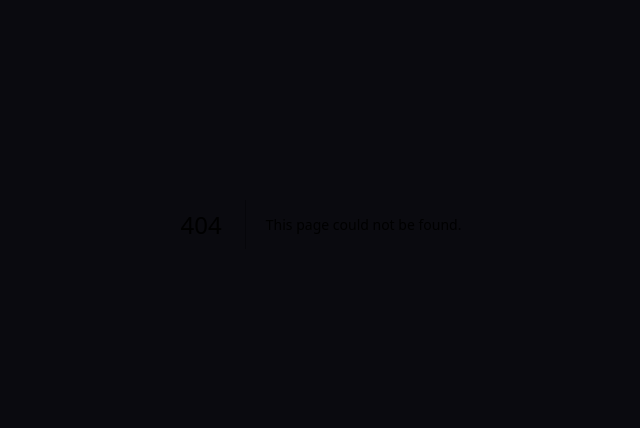
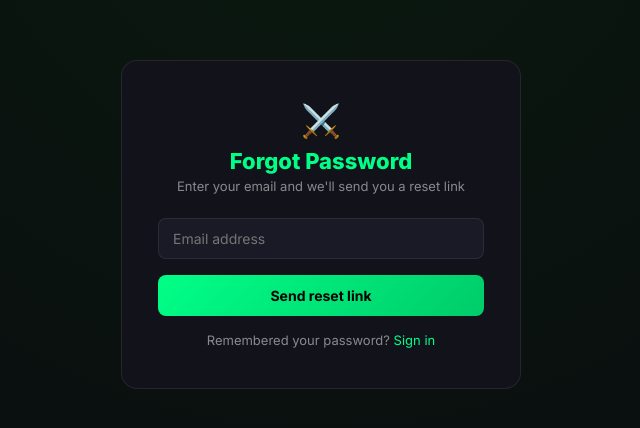
Before and after one commit to Nahom2162002/codeduel-web, a Next.js app: page /forgot-password in a window 1280 px wide. Before the commit this address had no page. Shown: the part 176-604 px from the top of the page, without its empty margins (319-959 px from the left). Built offline with nearby package versions, Linux system fonts and the light colour scheme.

Commit message:
Added forgot password page

```diff
--- /dev/null
+++ b/app/forgot-password/page.tsx
@@ -0,0 +1,123 @@
+'use client';
+import { useState } from 'react';
+import Link from 'next/link';
+
+export default function ForgotPasswordPage() {
+    const [email, setEmail] = useState('');
+    const [error, setError] = useState('');
+    const [message, setMessage] = useState('');
+    const [loading, setLoading] = useState(false);
+
+    const handleSubmit = async () => {
+        if (!email) { setError('Please enter your email'); return; }
+        setLoading(true);
+        setError('');
+        setMessage('');
+
+        try {
+            const res = await fetch('/api/auth/forgot-password', {
+                method: 'POST',
+                headers: { 'Content-Type': 'application/json' },
+                body: JSON.stringify({ email })
+            });
+            const data = await res.json();
+            if (data.message) {
+                setMessage(data.message);
+            } else {
+                setError(data.error || 'Something went wrong');
+            }
+        } catch {
+            setError('Connection failed. Please try again.');
+        } finally {
+            setLoading(false);
+        }
+    };
+
+    return (
+        <div style={{
+            minHeight: '100vh',
+            display: 'flex',
+            alignItems: 'center',
+            justifyContent: 'center',
+            background: 'radial-gradient(circle at 50% 0%, #0a1a0f, #0a0a0f)',
+            padding: '24px'
+        }}>
+            <div style={{
+                background: 'var(--surface)',
+                border: '1px solid var(--border)',
+                borderRadius: 16,
+                padding: '40px 36px',
+                width: '100%',
+                maxWidth: 400,
+                display: 'flex',
+                flexDirection: 'column',
+                gap: 16
+            }}>
+                <div style={{ textAlign: 'center', marginBottom: 8 }}>
+                    <p style={{ fontSize: 32, margin: 0 }}>⚔️</p>
+                    <h1 style={{ fontSize: 22, fontWeight: 800, margin: '8px 0 4px', color: 'var(--green)' }}>
+                        Forgot Password
+                    </h1>
+                    <p style={{ color: 'var(--text-muted)', fontSize: 13 }}>
+                        Enter your email and we'll send you a reset link
+                    </p>
+                </div>
+
+                {message ? (
+                    <p style={{ color: 'var(--win)', fontSize: 14, textAlign: 'center', lineHeight: 1.6 }}>
+                        {message}
+                    </p>
+                ) : (
+                    <>
+                        <input
+                            type="email"
+                            value={email}
+                            onChange={e => setEmail(e.target.value)}
+                            onKeyDown={e => e.key === 'Enter' && handleSubmit()}
+                            placeholder="Email address"
+                            style={inputStyle}
+                        />
+
+                        {error && <p style={{ color: 'var(--loss)', fontSize: 12, textAlign: 'center' }}>{error}</p>}
+
+                        <button
+                            onClick={handleSubmit}
+                            disabled={loading}
+                            style={btnStyle}
+                        >
+                            {loading ? 'Sending...' : 'Send reset link'}
+                        </button>
+                    </>
+                )}
+
+                <p style={{ textAlign: 'center', fontSize: 13, color: 'var(--text-muted)' }}>
+                    Remembered your password?{' '}
+                    <Link href="/login" style={{ color: 'var(--green)' }}>Sign in</Link>
+                </p>
+            </div>
+        </div>
+    );
+}
+
+const inputStyle: React.CSSProperties = {
+    padding: '11px 14px',
+    borderRadius: 8,
+    border: '1px solid var(--border)',
+    background: 'var(--surface2)',
+    color: 'white',
+    fontSize: 14,
+    outline: 'none',
+    width: '100%'
+};
+
+const btnStyle: React.CSSProperties = {
+    padding: '12px',
+    borderRadius: 8,
+    border: 'none',
+    background: 'linear-gradient(135deg, #00ff87, #00cc6a)',
+    color: '#000',
+    fontSize: 14,
+    fontWeight: 700,
+    cursor: 'pointer',
+    width: '100%'
+};
--- a/app/reset-password/[token]/page.tsx
+++ b/app/reset-password/[token]/page.tsx
@@ -112,7 +112,7 @@ export default function ResetPasswordPage() {
                         Reset Password
                     </div>
                     <div style={{ fontSize: 14, color: dim, lineHeight: 1.5 }}>
-                        Choose a new password for your InfoDiet account.
+                        Choose a new password for your CodeDuel account.
                     </div>
                 </div>
 
```
